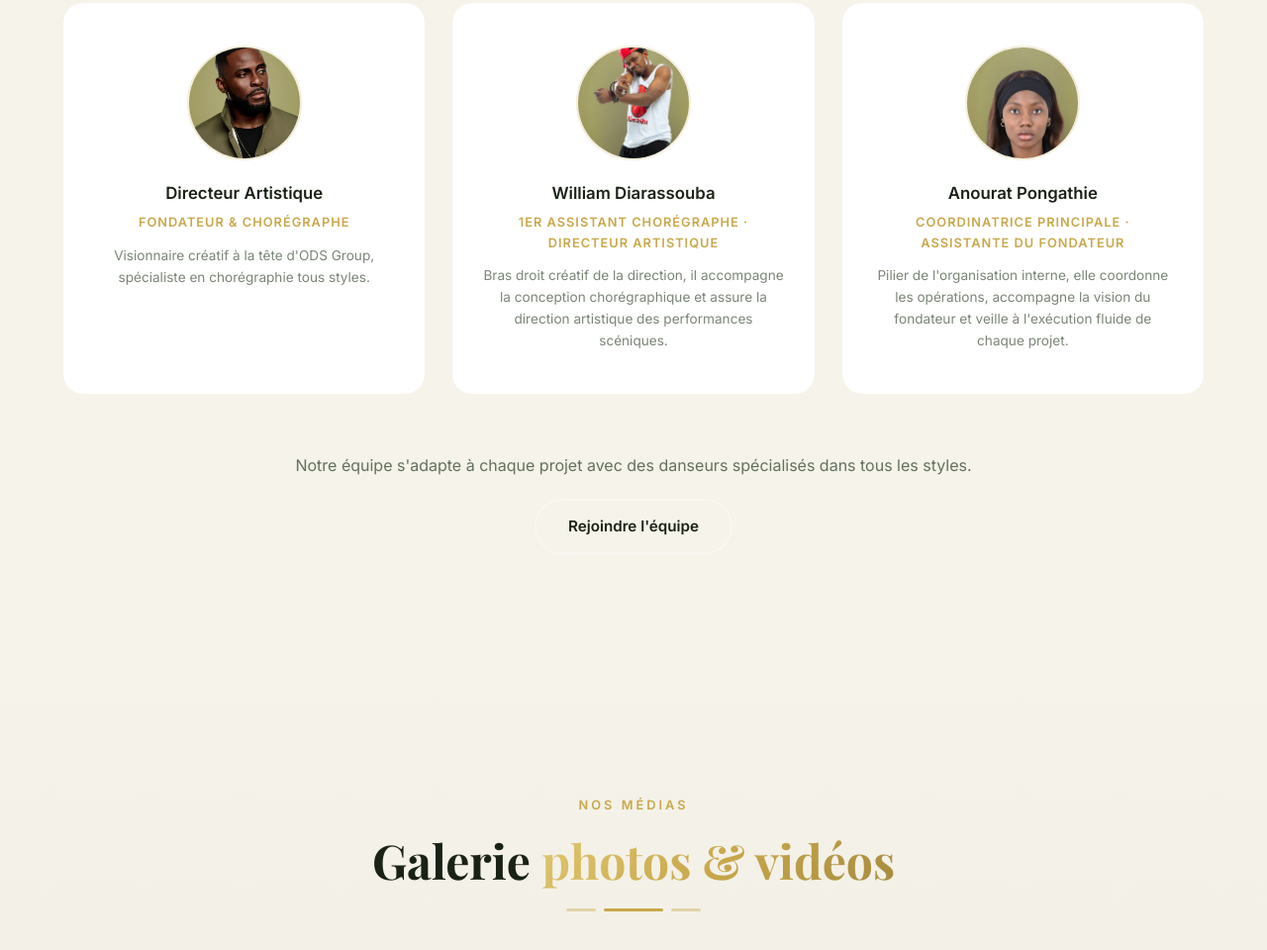
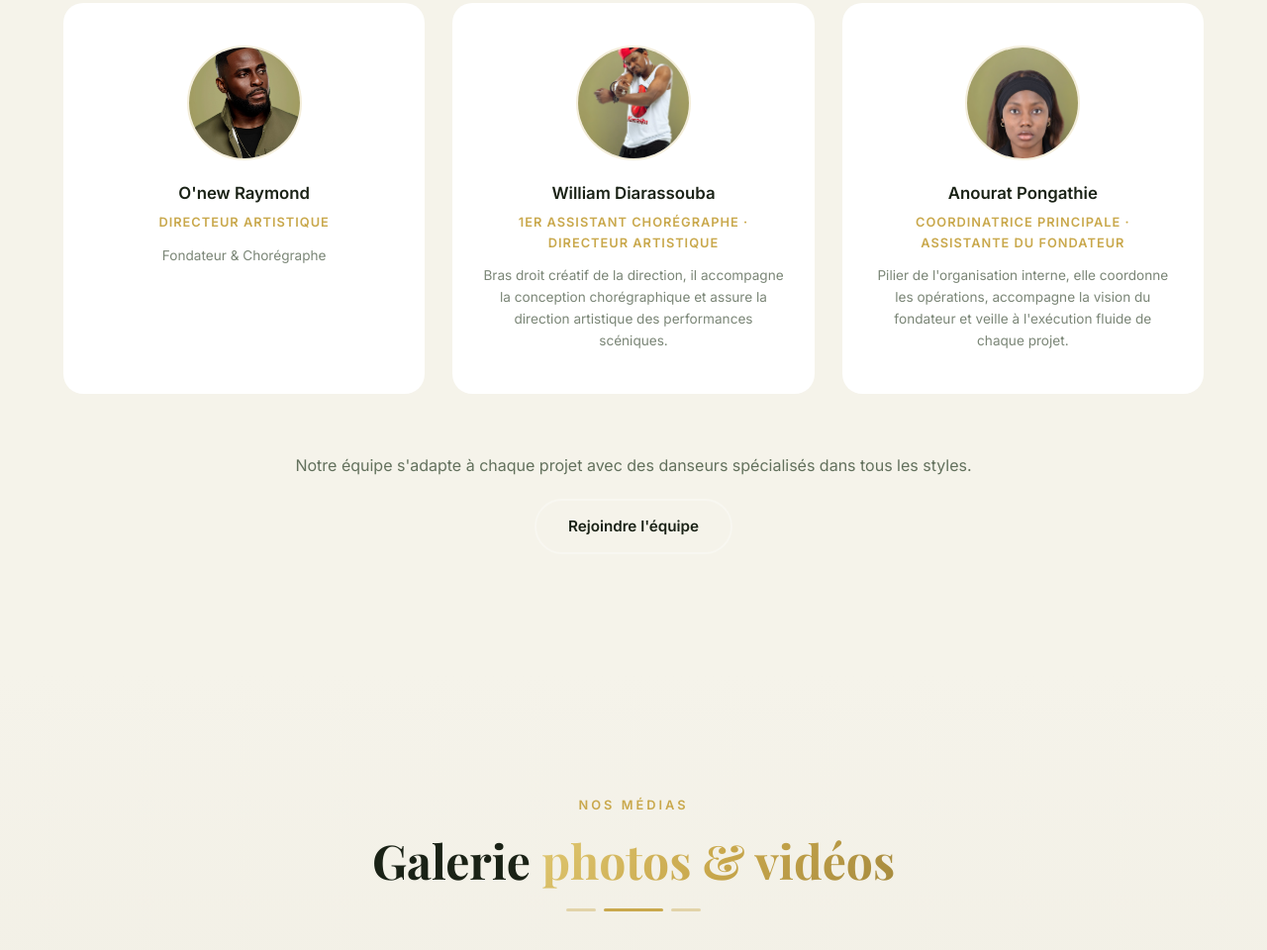
Before and after one commit to Manomikus/ODS-Group, a plain HTML site: page index.html in a window 1280 px wide. Shown: the part 4791-5751 px from the top of the page at 99% size. Drawn offline with nearby package versions, Linux system fonts and the light colour scheme.

Commit message:
feat: update first team card identity and role text

```diff
--- a/index.html
+++ b/index.html
@@ -452,9 +452,9 @@
           <div class="team-avatar">
             <img src="img/ONEW3.jpeg" alt="Portrait du directeur artistique" class="team-photo" loading="lazy">
           </div>
-          <h4>Directeur Artistique</h4>
-          <p class="team-role">Fondateur & Chorégraphe</p>
-          <p class="team-desc">Visionnaire créatif à la tête d'ODS Group, spécialiste en chorégraphie tous styles.</p>
+          <h4>O'new Raymond</h4>
+          <p class="team-role">Directeur Artistique</p>
+          <p class="team-desc">Fondateur & Chorégraphe</p>
         </div>
         <div class="team-card" data-aos="fade-up" data-aos-delay="100">
           <div class="team-avatar">
```
